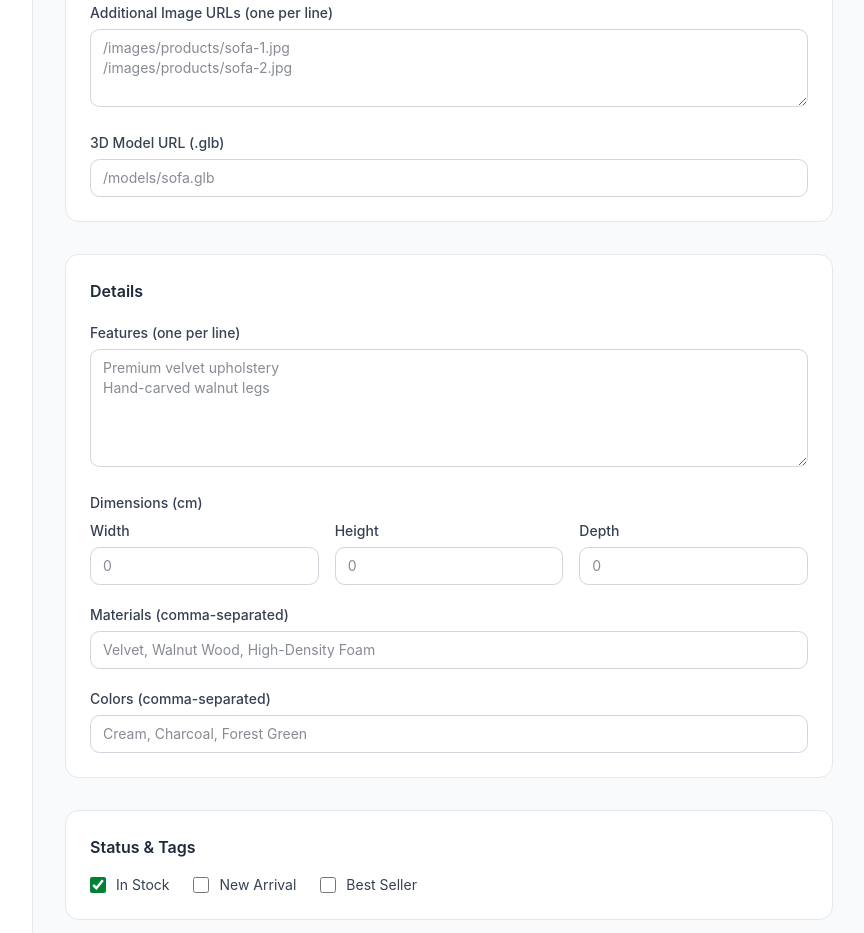
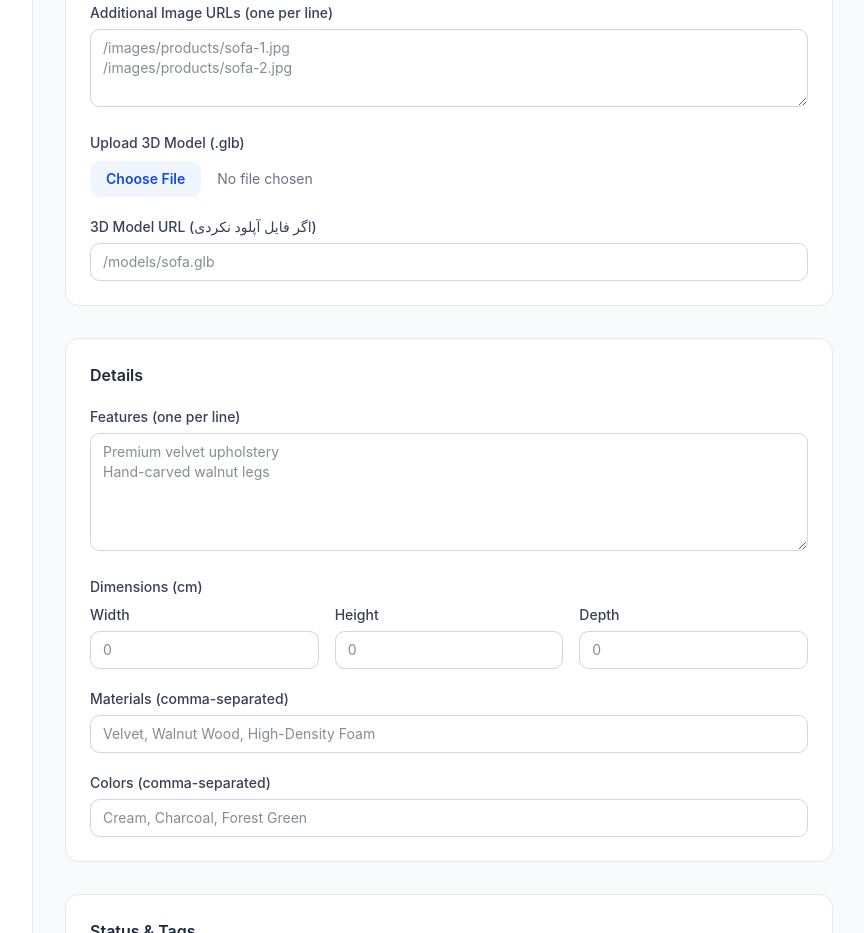
Before and after one commit to baharehkor1225-afk/kayseriglobalhub, a Next.js app in the folder frontend/: page /admin/products/new in a window 1280 px wide. Shown: the part 1060-1993 px from the top of the page, without its empty margins (191-1055 px from the left). Built offline with nearby package versions, Linux system fonts and the light colour scheme.

Commit message:
Add image 3d model

```diff
--- a/frontend/components/admin/product-form.tsx
+++ b/frontend/components/admin/product-form.tsx
@@ -68,9 +68,13 @@ export default function ProductForm({ initialData, mode }: Props) {
   const router = useRouter()
   const [saving, setSaving] = useState(false)
   const [uploading, setUploading] = useState(false)
+  const [uploadingModel, setUploadingModel] = useState(false)
   const [error, setError] = useState('')
   const [uploadedImages, setUploadedImages] = useState<string[]>(
     initialData?.images ? parseLines(initialData.images) : []
+  )
+  const [uploadedModel, setUploadedModel] = useState<string>(
+    initialData?.model3d ?? ''
   )
 
   const [form, setForm] = useState<ProductFormData>({
@@ -147,6 +151,38 @@ export default function ProductForm({ initialData, mode }: Props) {
     setUploadedImages(uploadedImages.filter((_, i) => i !== index))
   }
 
+  async function handleUploadModel(e: React.ChangeEvent<HTMLInputElement>) {
+    const file = e.target.files?.[0]
+    if (!file) return
+
+    setUploadingModel(true)
+    const supabase = getSupabase()
+    const timestamp = Date.now()
+    const random = Math.random().toString(36).substr(2, 9)
+    const path = `models/${timestamp}-${random}-${file.name}`
+
+    const { error } = await supabase.storage
+      .from('product-images')
+      .upload(path, file)
+
+    if (error) {
+      setError(`3D upload failed: ${error.message}`)
+      setUploadingModel(false)
+      return
+    }
+
+    const { data } = supabase.storage
+      .from('product-images')
+      .getPublicUrl(path)
+
+    if (data?.publicUrl) {
+      setUploadedModel(data.publicUrl)
+      set('model3d', data.publicUrl)
+    }
+    e.target.value = ''
+    setUploadingModel(false)
+  }
+
   async function handleSubmit(e: React.FormEvent) {
     e.preventDefault()
     setSaving(true)
@@ -163,7 +199,7 @@ export default function ProductForm({ initialData, mode }: Props) {
       minBulkQuantity: form.minBulkQuantity ? parseInt(form.minBulkQuantity) : null,
       imageUrl: uploadedImages.length > 0 ? uploadedImages[0] : (form.imageUrl || null),
       images: uploadedImages.length > 0 ? uploadedImages : parseLines(form.images),
-      model3d: form.model3d || null,
+      model3d: uploadedModel || form.model3d || null,
       features: parseLines(form.features),
       dimensions: {
         width: parseFloat(form.width) || 0,
@@ -368,7 +404,41 @@ export default function ProductForm({ initialData, mode }: Props) {
           />
         </Field>
 
-        <Field label="3D Model URL (.glb)">
+        {/* 3D Model Upload */}
+        <div>
+          <label className="block text-sm font-medium text-gray-700 mb-2">
+            Upload 3D Model (.glb)
+          </label>
+          <input
+            type="file"
+            accept=".glb,.gltf"
+            onChange={handleUploadModel}
+            disabled={uploadingModel}
+            className="block w-full text-sm text-gray-500
+              file:mr-4 file:py-2 file:px-4
+              file:rounded-lg file:border-0
+              file:text-sm file:font-semibold
+              file:bg-blue-50 file:text-blue-700
+              hover:file:bg-blue-100 disabled:opacity-50"
+          />
+          {uploadingModel && <p className="text-sm text-gray-500 mt-2">Uploading 3D model...</p>}
+          {uploadedModel && (
+            <div className="mt-2 flex items-center gap-3 p-3 bg-blue-50 rounded-lg">
+              <span className="text-2xl">📦</span>
+              <div className="flex-1 min-w-0">
+                <p className="text-sm font-medium text-blue-800">3D Model Uploaded</p>
+                <p className="text-xs text-blue-600 truncate">{uploadedModel}</p>
+              </div>
+              <button
+                type="button"
+                onClick={() => { setUploadedModel(''); set('model3d', '') }}
+                className="text-xs text-red-600 hover:underline"
+              >Remove</button>
+            </div>
+          )}
+        </div>
+
+        <Field label="3D Model URL (اگر فایل آپلود نکردی)">
           <input
             value={form.model3d}
             onChange={e => set('model3d', e.target.value)}
```
